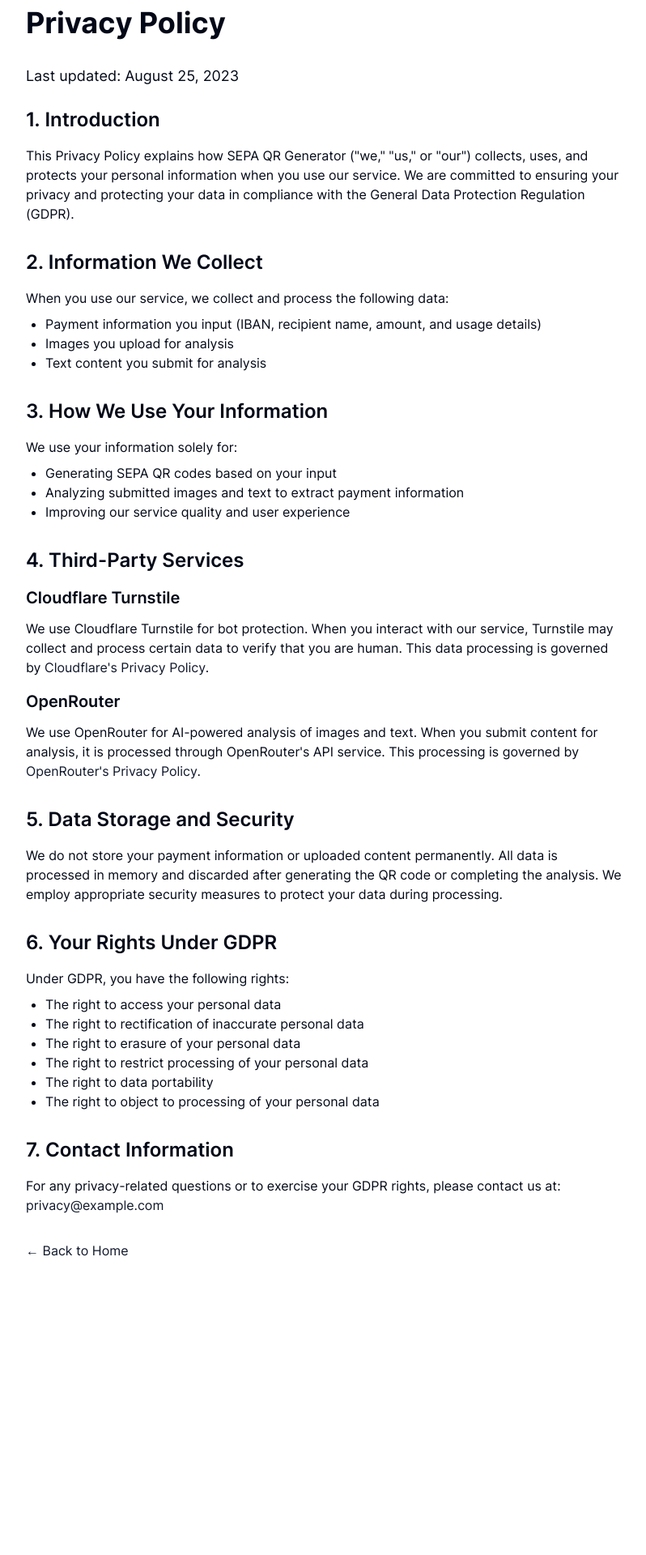
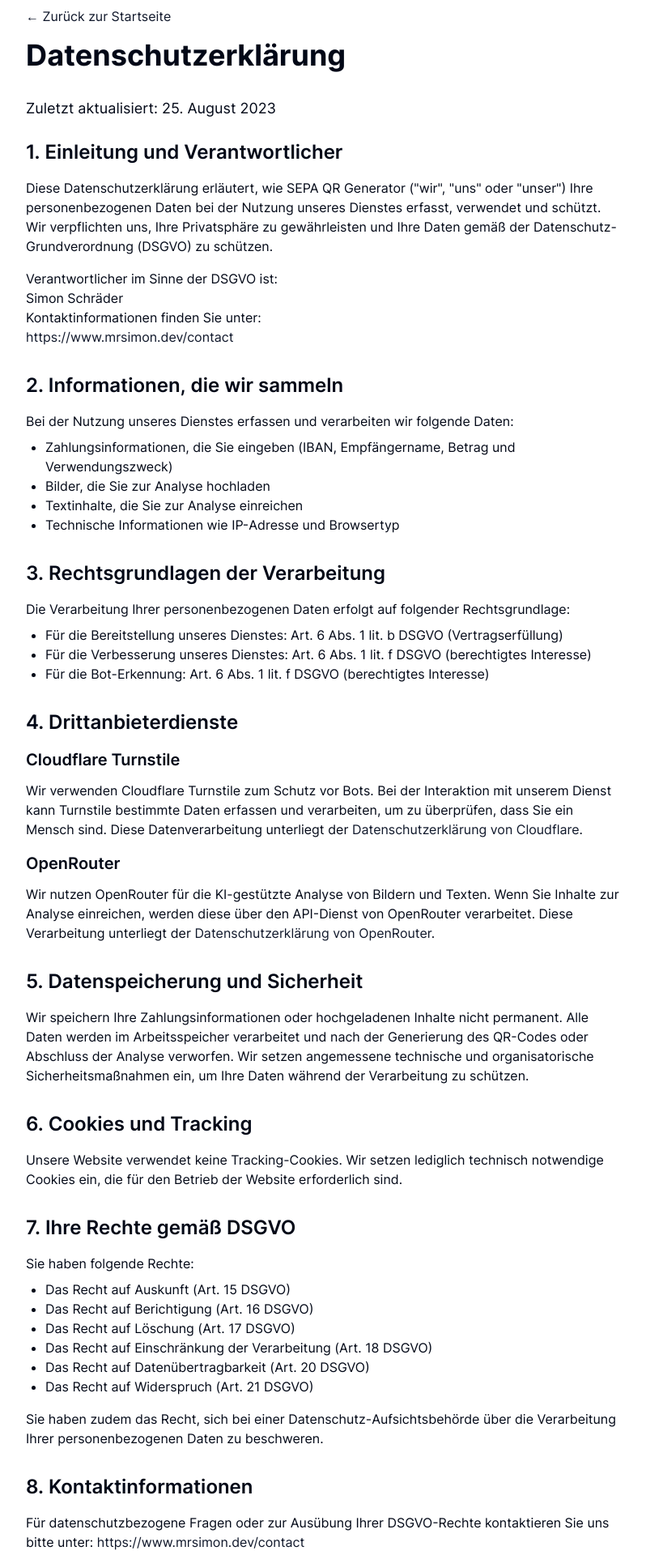
Before and after one commit to c0dr/sepaqr, a Next.js app: page /privacy in a window 1280 px wide. Shown: the part 40-1960 px from the top of the page at 81% size, without its empty margins (240-1038 px from the left). Before the commit the page ends 1644 px from the top, so only its background shows below. Built offline with nearby package versions, Linux system fonts and the light colour scheme.

Commit message:
feat: better privacy policy

```diff
--- a/src/app/page.tsx
+++ b/src/app/page.tsx
@@ -10,6 +10,7 @@
   MdCameraAlt,
   MdCreditCard,
   MdEdit,
+  MdInfo,
   MdOutlineFlashOn,
   MdQrCode2,
   MdRestartAlt,
@@ -516,9 +517,18 @@
                         ein. Die KI wird automatisch IBAN, Betrag und Empfänger
                         extrahieren.
                       </p>
-                      <p className='text-muted-foreground/80 border-muted border-l-2 pl-2 text-xs'>
-                        Hinweis: Die eingegebenen Daten werden zur Analyse an
-                        unsere Server und KI-Dienstleister übermittelt.
+                      <p className='flex items-start gap-2 rounded-md border border-blue-300 bg-blue-50 p-3 text-sm dark:border-blue-700 dark:bg-blue-900/30'>
+                        <MdInfo className='mt-0.5 h-5 w-5 flex-shrink-0 text-blue-600 dark:text-blue-400' />
+                        <span>
+                          <strong>Datenschutzhinweis:</strong> Die eingegebenen
+                          Daten werden zur Analyse an unsere Server und
+                          KI-Dienstleister übermittelt. Mehr Informationen in
+                          unserer{' '}
+                          <UnderlineLink href='/privacy'>
+                            Datenschutzerklärung
+                          </UnderlineLink>
+                          .
+                        </span>
                       </p>
                     </div>
                     <div className='pt-2'>
@@ -580,9 +590,18 @@
                         Die KI wird versuchen, IBAN, Betrag und Empfänger zu
                         erkennen.
                       </p>
-                      <p className='text-muted-foreground/80 border-muted border-l-2 pl-2 text-xs'>
-                        Hinweis: Die hochgeladenen Bilder werden zur Analyse an
-                        unsere Server und KI-Dienstleister übermittelt.
+                      <p className='flex items-start gap-2 rounded-md border border-blue-300 bg-blue-50 p-3 text-sm dark:border-blue-700 dark:bg-blue-900/30'>
+                        <MdInfo className='mt-0.5 h-5 w-5 flex-shrink-0 text-blue-600 dark:text-blue-400' />
+                        <span>
+                          <strong>Datenschutzhinweis:</strong> Die hochgeladenen
+                          Bilder werden zur Analyse an unsere Server und
+                          KI-Dienstleister übermittelt. Mehr Informationen in
+                          unserer{' '}
+                          <UnderlineLink href='/privacy'>
+                            Datenschutzerklärung
+                          </UnderlineLink>
+                          .
+                        </span>
                       </p>
                     </div>
 
--- /dev/null
+++ b/src/app/privacy/layout.tsx
@@ -0,0 +1,15 @@
+import { Metadata } from 'next';
+
+export const metadata: Metadata = {
+  title: 'Datenschutzerklärung - SEPA QR Generator',
+  description:
+    'Datenschutzerklärung und Informationen zur Datenverarbeitung für SEPA QR Generator',
+};
+
+export default function PrivacyLayout({
+  children,
+}: {
+  children: React.ReactNode;
+}) {
+  return children;
+}
--- a/src/app/privacy/page.tsx
+++ b/src/app/privacy/page.tsx
@@ -1,22 +1,24 @@
+'use client';
+
 import Link from 'next/link';
 import * as React from 'react';
-
-export const metadata = {
-  title: 'Privacy Policy - SEPA QR Generator',
-  description:
-    'Privacy policy and data processing information for SEPA QR Generator',
-};
 
 export default function PrivacyPage() {
   return (
     <main className='bg-background min-h-screen'>
       <div className='container mx-auto max-w-3xl px-4 py-12'>
-        <h1 className='mb-8 text-4xl font-bold'>Privacy Policy</h1>
+        <div className='mb-4'>
+          <Link href='/' className='text-primary hover:underline'>
+            ← Zurück zur Startseite
+          </Link>
+        </div>
+
+        <h1 className='mb-8 text-4xl font-bold'>Datenschutzerklärung</h1>
 
         <div className='prose dark:prose-invert max-w-none'>
           <p className='mb-6 text-lg'>
-            Last updated:{' '}
-            {new Date().toLocaleDateString('en-US', {
+            Zuletzt aktualisiert:{' '}
+            {new Date().toLocaleDateString('de-DE', {
               year: 'numeric',
               month: 'long',
               day: 'numeric',
@@ -24,77 +26,104 @@
           </p>
 
           <section className='mb-8'>
-            <h2 className='mb-4 text-2xl font-semibold'>1. Introduction</h2>
+            <h2 className='mb-4 text-2xl font-semibold'>
+              1. Einleitung und Verantwortlicher
+            </h2>
             <p>
-              This Privacy Policy explains how SEPA QR Generator ("we," "us," or
-              "our") collects, uses, and protects your personal information when
-              you use our service. We are committed to ensuring your privacy and
-              protecting your data in compliance with the General Data
-              Protection Regulation (GDPR).
+              Diese Datenschutzerklärung erläutert, wie SEPA QR Generator
+              ("wir", "uns" oder "unser") Ihre personenbezogenen Daten bei der
+              Nutzung unseres Dienstes erfasst, verwendet und schützt. Wir
+              verpflichten uns, Ihre Privatsphäre zu gewährleisten und Ihre
+              Daten gemäß der Datenschutz-Grundverordnung (DSGVO) zu schützen.
             </p>
+            <div className='mt-4'>
+              <p>Verantwortlicher im Sinne der DSGVO ist:</p>
+              <p>Simon Schräder</p>
+              <p>Kontaktinformationen finden Sie unter:</p>
+              <p>
+                <a
+                  href='https://www.mrsimon.dev/contact'
+                  className='text-primary hover:underline'
+                >
+                  https://www.mrsimon.dev/contact
+                </a>
+              </p>
+            </div>
           </section>
 
           <section className='mb-8'>
             <h2 className='mb-4 text-2xl font-semibold'>
-              2. Information We Collect
+              2. Informationen, die wir sammeln
             </h2>
             <p>
-              When you use our service, we collect and process the following
-              data:
+              Bei der Nutzung unseres Dienstes erfassen und verarbeiten wir
+              folgende Daten:
             </p>
             <ul className='mt-2 list-disc pl-6'>
               <li>
-                Payment information you input (IBAN, recipient name, amount, and
-                usage details)
+                Zahlungsinformationen, die Sie eingeben (IBAN, Empfängername,
+                Betrag und Verwendungszweck)
               </li>
-              <li>Images you upload for analysis</li>
-              <li>Text content you submit for analysis</li>
+              <li>Bilder, die Sie zur Analyse hochladen</li>
+              <li>Textinhalte, die Sie zur Analyse einreichen</li>
+              <li>Technische Informationen wie IP-Adresse und Browsertyp</li>
             </ul>
           </section>
 
           <section className='mb-8'>
             <h2 className='mb-4 text-2xl font-semibold'>
-              3. How We Use Your Information
+              3. Rechtsgrundlagen der Verarbeitung
             </h2>
-            <p>We use your information solely for:</p>
+            <p>
+              Die Verarbeitung Ihrer personenbezogenen Daten erfolgt auf
+              folgender Rechtsgrundlage:
+            </p>
             <ul className='mt-2 list-disc pl-6'>
-              <li>Generating SEPA QR codes based on your input</li>
               <li>
-                Analyzing submitted images and text to extract payment
-                information
+                Für die Bereitstellung unseres Dienstes: Art. 6 Abs. 1 lit. b
+                DSGVO (Vertragserfüllung)
               </li>
-              <li>Improving our service quality and user experience</li>
+              <li>
+                Für die Verbesserung unseres Dienstes: Art. 6 Abs. 1 lit. f
+                DSGVO (berechtigtes Interesse)
+              </li>
+              <li>
+                Für die Bot-Erkennung: Art. 6 Abs. 1 lit. f DSGVO (berechtigtes
+                Interesse)
+              </li>
             </ul>
           </section>
 
           <section className='mb-8'>
             <h2 className='mb-4 text-2xl font-semibold'>
-              4. Third-Party Services
+              4. Drittanbieterdienste
             </h2>
             <h3 className='mb-3 text-xl font-semibold'>Cloudflare Turnstile</h3>
             <p>
-              We use Cloudflare Turnstile for bot protection. When you interact
-              with our service, Turnstile may collect and process certain data
-              to verify that you are human. This data processing is governed by{' '}
+              Wir verwenden Cloudflare Turnstile zum Schutz vor Bots. Bei der
+              Interaktion mit unserem Dienst kann Turnstile bestimmte Daten
+              erfassen und verarbeiten, um zu überprüfen, dass Sie ein Mensch
+              sind. Diese Datenverarbeitung unterliegt der{' '}
               <a
                 href='https://www.cloudflare.com/privacy/'
                 className='text-primary hover:underline'
               >
-                Cloudflare's Privacy Policy
+                Datenschutzerklärung von Cloudflare
               </a>
               .
             </p>
 
             <h3 className='mb-3 mt-4 text-xl font-semibold'>OpenRouter</h3>
             <p>
-              We use OpenRouter for AI-powered analysis of images and text. When
-              you submit content for analysis, it is processed through
-              OpenRouter's API service. This processing is governed by{' '}
+              Wir nutzen OpenRouter für die KI-gestützte Analyse von Bildern und
+              Texten. Wenn Sie Inhalte zur Analyse einreichen, werden diese über
+              den API-Dienst von OpenRouter verarbeitet. Diese Verarbeitung
+              unterliegt der{' '}
               <a
                 href='https://openrouter.ai/privacy'
                 className='text-primary hover:underline'
               >
-                OpenRouter's Privacy Policy
+                Datenschutzerklärung von OpenRouter
               </a>
               .
             </p>
@@ -102,44 +131,63 @@
 
           <section className='mb-8'>
             <h2 className='mb-4 text-2xl font-semibold'>
-              5. Data Storage and Security
+              5. Datenspeicherung und Sicherheit
             </h2>
             <p>
-              We do not store your payment information or uploaded content
-              permanently. All data is processed in memory and discarded after
-              generating the QR code or completing the analysis. We employ
-              appropriate security measures to protect your data during
-              processing.
+              Wir speichern Ihre Zahlungsinformationen oder hochgeladenen
+              Inhalte nicht permanent. Alle Daten werden im Arbeitsspeicher
+              verarbeitet und nach der Generierung des QR-Codes oder Abschluss
+              der Analyse verworfen. Wir setzen angemessene technische und
+              organisatorische Sicherheitsmaßnahmen ein, um Ihre Daten während
+              der Verarbeitung zu schützen.
             </p>
           </section>
 
           <section className='mb-8'>
             <h2 className='mb-4 text-2xl font-semibold'>
-              6. Your Rights Under GDPR
+              6. Cookies und Tracking
             </h2>
-            <p>Under GDPR, you have the following rights:</p>
-            <ul className='mt-2 list-disc pl-6'>
-              <li>The right to access your personal data</li>
-              <li>The right to rectification of inaccurate personal data</li>
-              <li>The right to erasure of your personal data</li>
-              <li>The right to restrict processing of your personal data</li>
-              <li>The right to data portability</li>
-              <li>The right to object to processing of your personal data</li>
-            </ul>
+            <p>
+              Unsere Website verwendet keine Tracking-Cookies. Wir setzen
+              lediglich technisch notwendige Cookies ein, die für den Betrieb
+              der Website erforderlich sind.
+            </p>
           </section>
 
           <section className='mb-8'>
             <h2 className='mb-4 text-2xl font-semibold'>
-              7. Contact Information
+              7. Ihre Rechte gemäß DSGVO
+            </h2>
+            <p>Sie haben folgende Rechte:</p>
+            <ul className='mt-2 list-disc pl-6'>
+              <li>Das Recht auf Auskunft (Art. 15 DSGVO)</li>
+              <li>Das Recht auf Berichtigung (Art. 16 DSGVO)</li>
+              <li>Das Recht auf Löschung (Art. 17 DSGVO)</li>
+              <li>
+                Das Recht auf Einschränkung der Verarbeitung (Art. 18 DSGVO)
+              </li>
+              <li>Das Recht auf Datenübertragbarkeit (Art. 20 DSGVO)</li>
+              <li>Das Recht auf Widerspruch (Art. 21 DSGVO)</li>
+            </ul>
+            <p className='mt-4'>
+              Sie haben zudem das Recht, sich bei einer
+              Datenschutz-Aufsichtsbehörde über die Verarbeitung Ihrer
+              personenbezogenen Daten zu beschweren.
+            </p>
+          </section>
+
+          <section className='mb-8'>
+            <h2 className='mb-4 text-2xl font-semibold'>
+              8. Kontaktinformationen
             </h2>
             <p>
-              For any privacy-related questions or to exercise your GDPR rights,
-              please contact us at:{' '}
+              Für datenschutzbezogene Fragen oder zur Ausübung Ihrer
+              DSGVO-Rechte kontaktieren Sie uns bitte unter:{' '}
               <a
-                href='mailto:privacy@example.com'
+                href='https://www.mrsimon.dev/contact'
                 className='text-primary hover:underline'
               >
-                privacy@example.com
+                https://www.mrsimon.dev/contact
               </a>
             </p>
           </section>
@@ -147,7 +195,7 @@
 
         <div className='mt-8'>
           <Link href='/' className='text-primary hover:underline'>
-            ← Back to Home
+            ← Zurück zur Startseite
           </Link>
         </div>
       </div>
```
